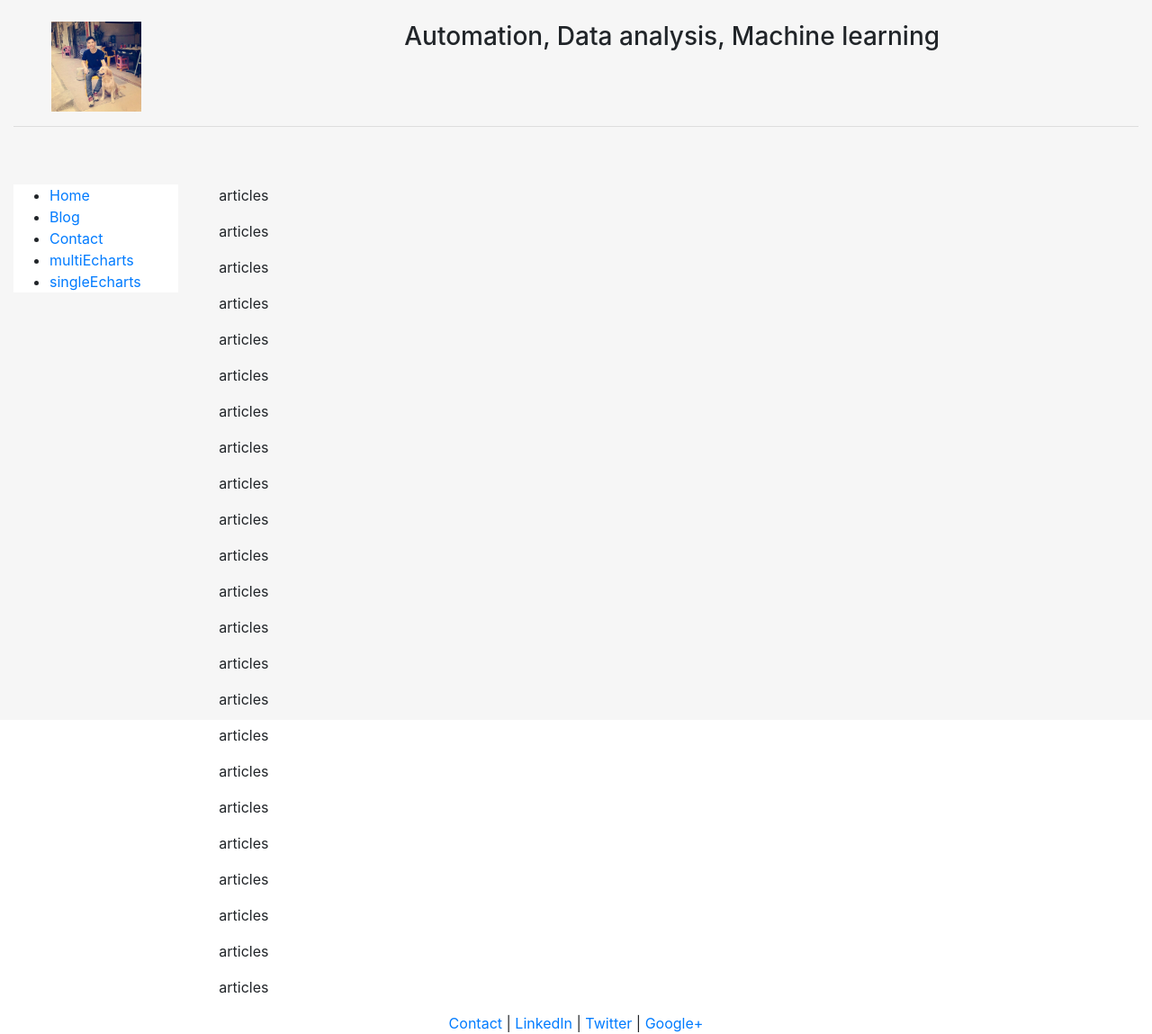
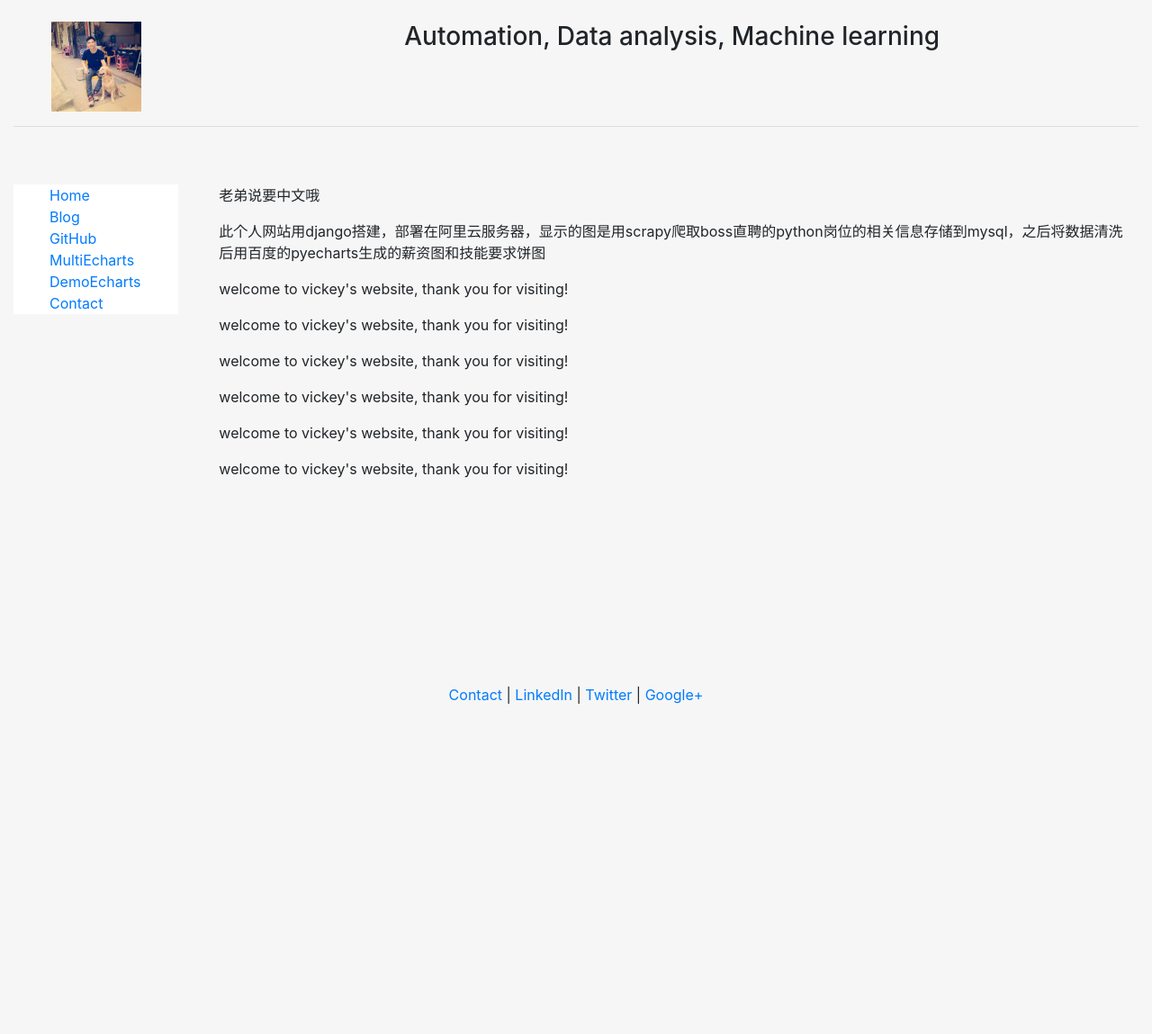
Before and after one commit to Vickey-Wu/website, a Django app: page / in a window 1280 px wide. Shown: the whole page at 90% size. After the commit the page ends 782 px from the top, so only its background shows below. Run offline with Django 3.2, Linux system fonts and the light colour scheme; parts of the project's set-up code (start-up, migrations or seed data) failed here and were passed over; some libraries are stand-ins or nearby versions.

Commit message:
process data of company

```diff
--- a/jobs/templates/jobs/basic.html
+++ b/jobs/templates/jobs/basic.html
@@ -2,13 +2,13 @@
 <html lang="en">
 
 <head>
-    <title>vickey's blog</title>
+    <title>vickey's website</title>
     <meta charset="utf-8"/>
     {% load staticfiles %}
     <link rel="stylesheet" href="{% static 'jobs/css/bootstrap.min.css' %}" type="text/css"/>
     <meta name="viewport" content="width=device-width, initial-scale=1.0">
 
-    {#    js for echarts#}
+    {# js for echarts#}
     {% for jsfile_name in script_list %}
     <script src="{{host}}/{{jsfile_name}}.js"></script>
     {% endfor %}
@@ -18,9 +18,10 @@
         body {
             height: 100%;
             background-color: #fff;
-
         }
-
+        ul{
+            list-style: none;
+        }
     </style>
 </head>
 
@@ -53,10 +54,11 @@
             <div class="well bs-sidebar" id="sidebar" style="background-color:#fff">
                 <ul>
                     <li><a href="/home">Home</a></li>
-                    <li><a href='/blog'>Blog</a></li>
+                    <li><a href='http://www.cnblogs.com/vickey-wu/'>Blog</a></li>
+                    <li><a href='https://github.com/Vickey-Wu'>GitHub</a></li>
+                    <li><a href='/pyecharts'>MultiEcharts</a></li>
+                    <li><a href='/echarts'>DemoEcharts</a></li>
                     <li><a href='/contact'>Contact</a></li>
-                    <li><a href='/pyecharts'>multiEcharts</a></li>
-                    <li><a href='/echarts'>singleEcharts</a></li>
                 </ul>
             </div> <!--well bs-sidebar affix-->
         </div> <!--col-sm-2-->
--- a/jobs/templates/jobs/blog.html
+++ b/jobs/templates/jobs/blog.html
@@ -14,11 +14,6 @@
         <p>blog</p>
         <p>blog</p>
         <p>blog</p>
-        <p>blog</p>
-        <p>blog</p>
-        <p>blog</p>
-        <p>blog</p>
-        <p>blog</p>
     {% endblock %}
 </body>
 </html>
--- a/jobs/templates/jobs/contact.html
+++ b/jobs/templates/jobs/contact.html
@@ -20,6 +20,12 @@
             <p>
                 {{ c }}
             </p>
+            <p>
+                {{ c }}
+            </p>
+            <p>
+                {{ c }}
+            </p>
         {% endfor %}
     {% endblock %}
 </body>
--- a/jobs/templates/jobs/home.html
+++ b/jobs/templates/jobs/home.html
@@ -2,34 +2,20 @@
 <!DOCTYPE html>
 <html lang="en">
 <head>
+    {% load staticfiles %}
     <meta charset="UTF-8">
     <title>home</title>
 </head>
 <body>
     {% block content %}
-        <p>articles</p>
-        <p>articles</p>
-        <p>articles</p>
-        <p>articles</p>
-        <p>articles</p>
-        <p>articles</p>
-        <p>articles</p>
-        <p>articles</p>
-        <p>articles</p>
-        <p>articles</p>
-        <p>articles</p>
-        <p>articles</p>
-        <p>articles</p>
-        <p>articles</p>
-        <p>articles</p>
-        <p>articles</p>
-        <p>articles</p>
-        <p>articles</p>
-        <p>articles</p>
-        <p>articles</p>
-        <p>articles</p>
-        <p>articles</p>
-        <p>articles</p>
+        <p>老弟说要中文哦</p>
+        <p>此个人网站用django搭建，部署在阿里云服务器，显示的图是用scrapy爬取boss直聘的python岗位的相关信息存储到mysql，之后将数据清洗后用百度的pyecharts生成的薪资图和技能要求饼图</p>
+        <p>welcome to vickey's website, thank you for visiting!</p>
+        <p>welcome to vickey's website, thank you for visiting!</p>
+        <p>welcome to vickey's website, thank you for visiting!</p>
+        <p>welcome to vickey's website, thank you for visiting!</p>
+        <p>welcome to vickey's website, thank you for visiting!</p>
+        <p>welcome to vickey's website, thank you for visiting!</p>
     {% endblock %}
 </body>
 </html>
--- a/jobs/views.py
+++ b/jobs/views.py
@@ -7,7 +7,7 @@ from django.http import HttpResponse
 
 from jobs.process_data.jobs_data_init import process_field
 from jobs.process_data.jobs_data_init import process_reqirement
-
+from jobs.process_data.jobs_data_init import process_company
 
 def home(request):
     return render(request, 'jobs/home.html')
@@ -22,7 +22,7 @@ def blog(request):
 
 
 def contact(request):
-    return render(request, "jobs/contact.html", {"content": ["welcome to contact page", "my email is vickey557@gmail.com"]})
+    return render(request, "jobs/contact.html", {"content": ["my email is vickey557@gmail.com"]})
 
 
 def create_bar():
@@ -32,7 +32,8 @@ def create_bar():
     page = pe.Page()
     salary = process_field("job_salary")
     requirement = process_reqirement("job_requirement")
-    x1, x2, x3, y1, y2, y3 = [], [], [], [], [], []
+    company = process_company("company_name, job_requirement")
+    x1, x2, x3, x4, y1, y2, y3, y4 = [], [], [], [], [], [], [], []
     sal_min = salary[0]
     sal_avg = salary[1]
     for s1 in sal_min:
@@ -44,22 +45,29 @@ def create_bar():
     for s3 in requirement:
         x3.append(s3[0])
         y3.append(s3[1])
+    for s4 in company:
+        x4.append(s4[0])
+        y4.append(s4[1])
     name1 = ["sal_min"]
     name2 = ["sal_avg"]
     name3 = ["sal_req"]
+    name4 = ["sal_com"]
     # bar
-    bar = pe.Bar("my first Chart", "subtitle", width=900, height=300)
+    bar = pe.Bar("python jobs' salary", "times", width=900, height=300)
     bar.add(name1, x1, y1)
     bar.add(name2, x2, y2)
     page.add(bar)
+    bar_com = pe.Bar("python jobs' company", "%", width=900, height=300)
+    bar_com.add(name4, x4, y4)
+    page.add(bar_com)
     # line
-    line = pe.Line('my first Line', "subtitle", width=900, height=300)
+    line = pe.Line("python jobs' salary", "times", width=900, height=300)
     line.add(name1, x1, y1)
     line.add(name2, x2, y2)
     page.add(line)
     # pie
 
-    pie = pe.Pie("requirement", "subtitle", width=900, height=1200)
+    pie = pe.Pie("python jobs' requirements", "pie", width=900, height=1200)
     pie.add(name3, x3, y3)
     page.add(pie)
     return page
```
Also changed, not shown: jobs/process_data/jobs_data_init.py (+30 -3 lines).
